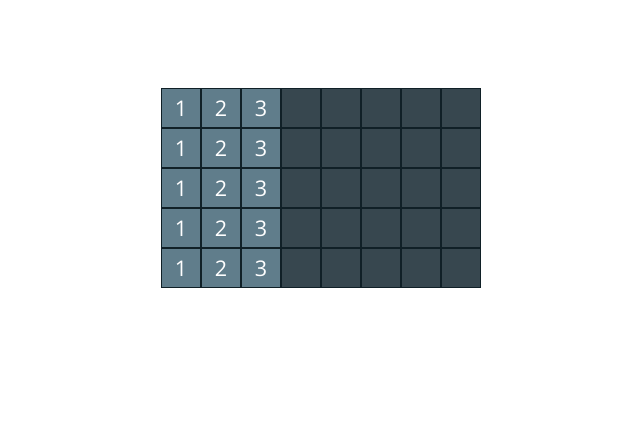
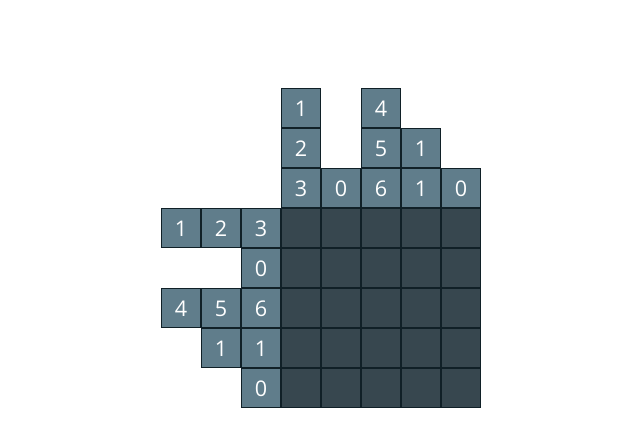
Before and after one commit to jay-medina/Picross, a React app: page / in a window 1280 px wide. Shown: the top 446 px of the page, without its empty margins (319-959 px from the left). Built offline with nearby package versions, Linux system fonts and the light colour scheme.

Commit message:
fix board hints

```diff
--- a/src/components/Board/index.css
+++ b/src/components/Board/index.css
@@ -1,3 +1,10 @@
 .row {
   display: flex;
+  justify-content: flex-end;
 }
+
+.columns {
+  display: flex;
+  align-items: flex-end;
+  justify-content: flex-end;
+}
--- a/src/components/Board/index.tsx
+++ b/src/components/Board/index.tsx
@@ -12,27 +12,45 @@ export interface BoardProps {
   cellStates: CellStates;
 }
 
+const hints = [
+  [1, 2, 3],
+  [0],
+  [4, 5, 6],
+  [1, 1],
+  [0],
+];
+
 class Board extends React.PureComponent<BoardProps, {}> {
   render() {
     return (
       <div>
-        {this.createRowOfCells()}
+        <div className="columns">
+          {this.createColumns()}
+        </div>
+        {this.createRows()}
       </div>
     );
   }
-  private createRowOfCells() {
+  private createColumns() {
+    return Range(0, this.props.columns).map(
+      (value: number, key: number) =>
+        <BoardHints direction="column" key={key} hints={hints[value]} />,
+    ).toArray();
+  }
+
+  private createRows() {
     const { rows } = this.props;
 
     return Range(0, rows).map(
       (value: number) => this.createRow(value),
-    ).toJS();
+    ).toArray();
   }
 
   private createRow(rowIndex: number) {
     const { columns } = this.props;
     return (
       <div key={rowIndex} className="row">
-        <BoardHints direction="row" hints={[1, 2, 3]} />
+        <BoardHints direction="row" hints={hints[rowIndex]} />
         {this.createCellArray(columns, rowIndex)}
       </div>
     );
@@ -51,7 +69,7 @@ class Board extends React.PureComponent<BoardProps, {}> {
           state={state}
         />
       );
-    }).toJS();
+    }).toArray();
   }
 }
 
--- a/src/components/BoardHints/index.css
+++ b/src/components/BoardHints/index.css
@@ -1,3 +1,7 @@
 .boardHints {
   display:flex;
 }
+
+.boardHints.column {
+  flex-direction: column;
+}
--- a/src/components/BoardHints/index.tsx
+++ b/src/components/BoardHints/index.tsx
@@ -7,17 +7,20 @@ export interface BoardHintsProps {
   hints: number[];
 }
 
-class BoardHints extends React.PureComponent<BoardHintsProps, {}> {
-  render() {
-    return (
-      <div className="boardHints">
-        {this.renderCells()}
-      </div>
-    );
+const getClassName = ({ direction }: BoardHintsProps) => {
+  if (direction === 'column') {
+    return 'boardHints column';
   }
-  private renderCells() {
-    return this.props.hints.map((hint, key) => <BoardHintCell hint={hint} key={key} />);
-  }
-}
+  return 'boardHints';
+};
+
+const renderCells = ({ hints }: BoardHintsProps) =>
+  hints.map((hint, key) => <BoardHintCell hint={hint} key={key} />);
+
+const BoardHints = (props: BoardHintsProps) => (
+  <div className={getClassName(props)}>
+    {renderCells(props)}
+  </div>
+);
 
 export default BoardHints;
```
